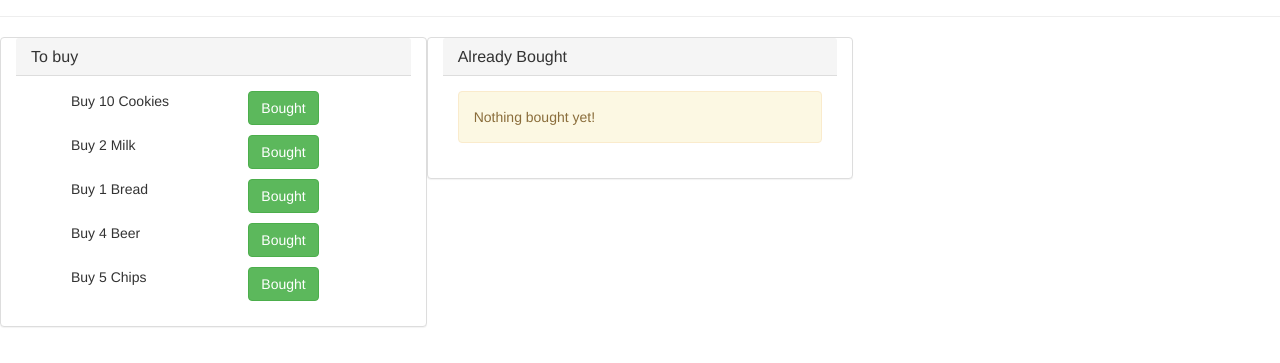
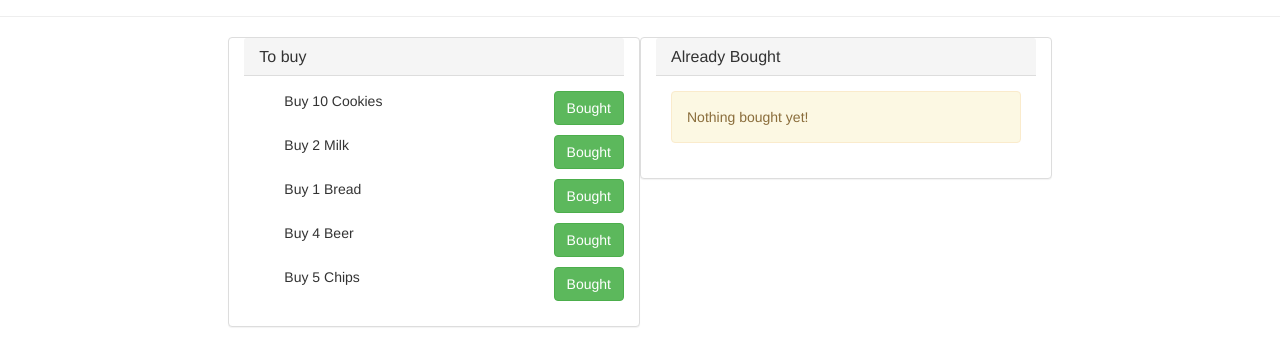
Before and after one commit to toblu/coursera, a plain HTML site: page mod2_solution/index.html in a window 1280 px wide. Shown: the part 83-446 px from the top of the page. Drawn offline with nearby package versions, Linux system fonts and the light colour scheme.

Commit message:
Made some small design changes

```diff
--- a/mod2_solution/index.html
+++ b/mod2_solution/index.html
@@ -3,7 +3,7 @@
 <head>
   <meta charset="utf-8">
   <meta name="viewport" content="width=device-width, initial-scale=1">
-    <title>Assignment 2 | Shopping List</title>
+  <title>Assignment 2 | Shopping List Check Off</title>
   <link rel="stylesheet" href="https://maxcdn.bootstrapcdn.com/bootstrap/3.3.7/css/bootstrap.min.css"> <!-- Add Bootstrap CSS -->
   <script src="https://ajax.googleapis.com/ajax/libs/jquery/3.1.1/jquery.min.js"></script> <!-- Add jQuery -->
   <script src="https://maxcdn.bootstrapcdn.com/bootstrap/3.3.7/js/bootstrap.min.js"></script> <!-- Add Bootstrap JS -->
@@ -15,20 +15,17 @@
   <div class="page-header">
     <h1>ShoppingListCheckOff <small>Assignment 2</small></h1>
   </div>
+  <div class="row col-md-8 col-md-offset-2">
 
-    <div class="panel panel-default col-md-4">
+    <div class="panel panel-default col-md-6">
       <div class="panel-heading">
         <h2 class="panel-title">To buy</h2>
       </div>
       <div class="panel-body" ng-controller='ToBuyController as toBuyList'>
         <ul ng-repeat="item in toBuyList.items">
           <div class="row">
-            <div class="col-md-6">
             Buy {{ item.quantity }} {{ item.name }}
-            </div>
-            <div class="col-md-6">
-              <button class="btn btn-success" ng-click="toBuyList.checkItem($index);">Bought</button>
-            </div>
+            <button class="btn btn-success" ng-click="toBuyList.checkItem($index);" style="float: right;">Bought</button>
           </div>
         </ul>
         <div ng-if="toBuyList.isEmpty();" class="alert alert-success">
@@ -37,7 +34,7 @@
       </div>
     </div>
 
-    <div class="panel panel-default col-md-4">
+    <div class="panel panel-default col-md-6">
       <div class="panel-heading">
         <h2 class="panel-title">Already Bought</h2>
       </div>
```
Lines whose indentation alone changed are shown as unchanged.
